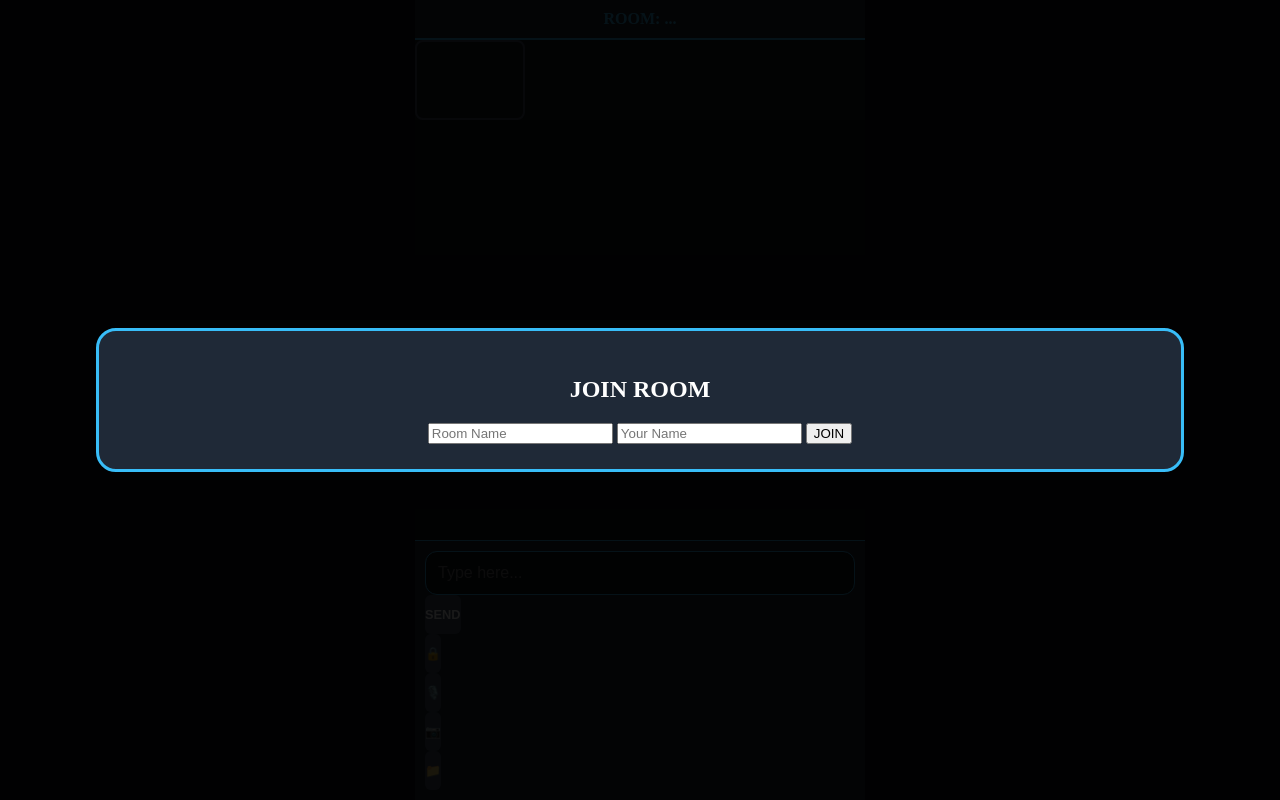
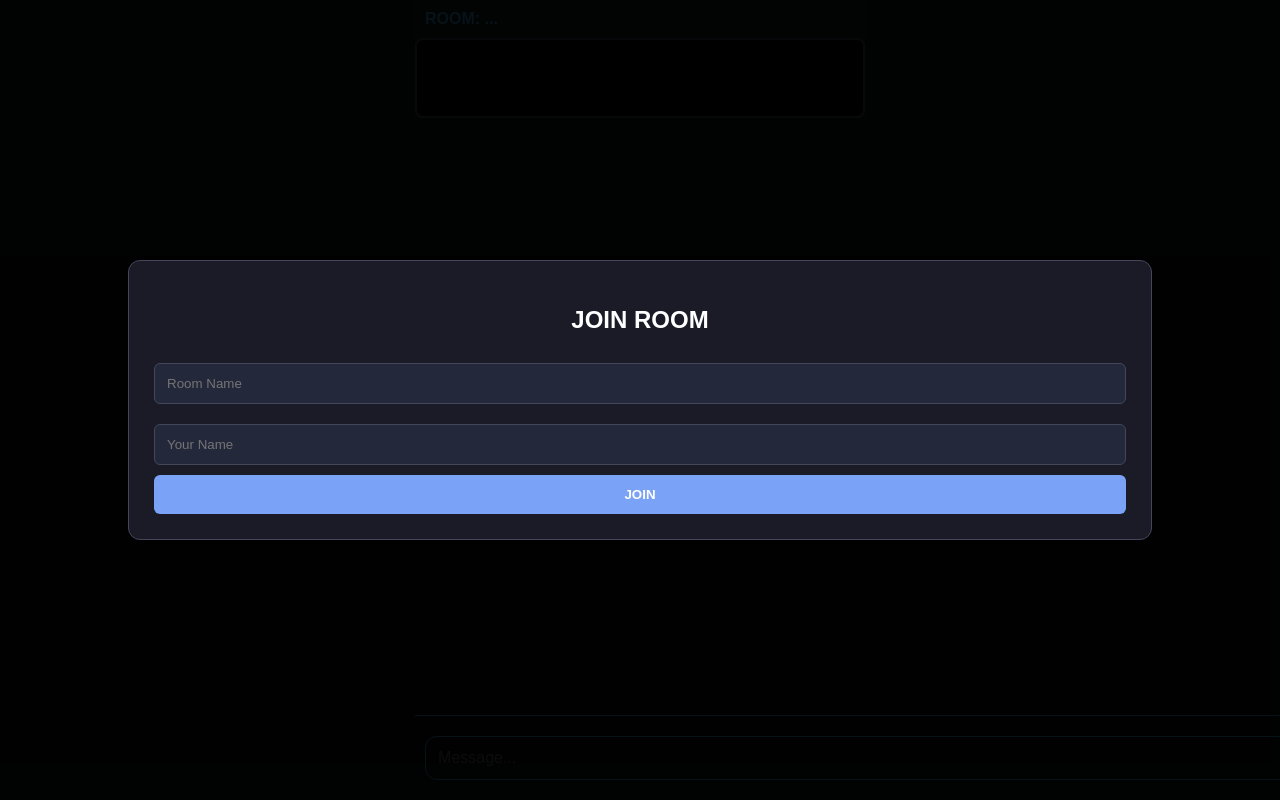
Before and after one commit to FisherkingX/coding, a Flask app: page / in a window 1280 px wide. Run offline with Flask 3, Linux system fonts and the light colour scheme; some libraries are stand-ins or nearby versions.

Commit message:
Update index.html

```diff
--- a/templates/index.html
+++ b/templates/index.html
@@ -6,13 +6,20 @@
     <title>Pro Chat</title>
     <link rel="stylesheet" href="{{ url_for('static', filename='style.css') }}">
     <script src="https://unpkg.com/peerjs@1.4.7/dist/peerjs.min.js"></script>
+    <style>
+        body { background: #0d1117; color: white; margin: 0; font-family: sans-serif; }
+        .modal-overlay { position: fixed; top: 0; left: 0; width: 100%; height: 100%; background: rgba(0,0,0,0.9); display: flex; justify-content: center; align-items: center; z-index: 1000; }
+        .modal-content { background: #1a1b26; padding: 25px; border-radius: 12px; width: 80%; border: 1px solid #44475a; text-align: center; }
+        input { width: 100%; padding: 12px; margin: 10px 0; background: #24283b; border: 1px solid #44475a; color: white; border-radius: 6px; box-sizing: border-box; }
+        .btn-join { width: 100%; padding: 12px; background: #7aa2f7; border: none; color: white; font-weight: bold; border-radius: 6px; }
+        .input-area { display: flex; padding: 10px; gap: 5px; position: fixed; bottom: 0; width: 100%; background: #0d1117; }
+        .btn { padding: 10px; background: #24283b; border: 1px solid #44475a; color: white; border-radius: 6px; flex: 1; }
+    </style>
 </head>
 <body>
     <div class="chat-app">
-        <div class="group-header">
-            <h2 id="room-display">ROOM: ...</h2>
-        </div>
-        <div id="setupModal" class="modal-overlay" style="display:flex;">
+        <h2 id="room-display" style="padding:10px;">ROOM: ...</h2>
+        <div id="setupModal" class="modal-overlay">
             <div class="modal-content">
                 <h2>JOIN ROOM</h2>
                 <input type="text" id="roomInput" placeholder="Room Name">
@@ -20,17 +27,17 @@
                 <button class="btn-join" onclick="startApp()">JOIN</button>
             </div>
         </div>
-        <video id="local-video" autoplay muted playsinline></video>
-        <div id="chat-window"></div>
+
+        <video id="local-video" autoplay muted playsinline style="width:100%; max-height:200px; background:black;"></video>
+        <div id="chat-window" style="padding:10px;"></div>
+
         <div class="input-area">
-            <input type="text" id="user-msg" placeholder="Type here...">
-            <div class="btn-group">
-                <button class="btn" onclick="sendMessage()">SEND</button>
-                <button class="btn" id="private-btn" onclick="togglePrivate()">🔒</button>
-                <button class="btn" id="mic-btn" onclick="toggleMic()">🎙️</button>
-                <button class="btn" id="cam-btn" onclick="toggleCam()">📷</button>
-                <button class="btn" onclick="document.getElementById('file-input').click()">📁</button>
-            </div>
+            <input type="text" id="user-msg" placeholder="Message...">
+            <button class="btn" onclick="sendMessage()">SEND</button>
+            <button class="btn" id="private-btn" onclick="togglePrivate()">🔒</button>
+            <button class="btn" id="mic-btn" onclick="toggleMic()">🎙️</button>
+            <button class="btn" id="cam-btn" onclick="toggleCam()">📷</button>
+            <button class="btn" onclick="document.getElementById('file-input').click()">📁</button>
         </div>
         <input type="file" id="file-input" style="display:none;" onchange="sendFile()">
     </div>
```
